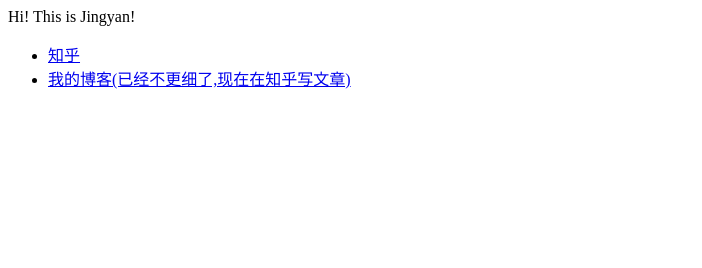
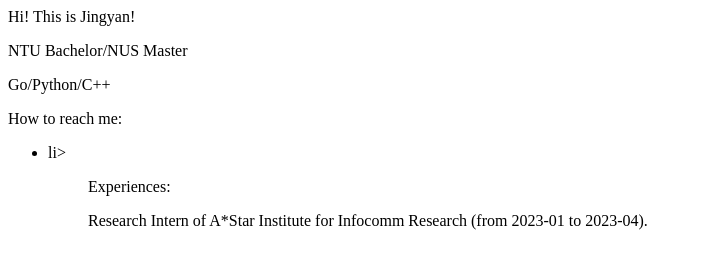
Before and after one commit to Jingyannnn/Jingyan.github.io, a plain HTML site: page index.html in a window 1280 px wide. Shown: the whole page, without its empty margins (0-702 px from the left). Drawn offline with Linux system fonts and the light colour scheme.

Commit message:
Update index.html

```diff
--- a/index.html
+++ b/index.html
@@ -1,7 +1,6 @@
 <p>Hi! This is Jingyan!</p>
-<p>
-
-<ul>
-  <li> <a href="https://www.zhihu.com/people/AJLoveChina">知乎</a> </li>
-  <li> <a href="http://hejie.nigeerhuo.com">我的博客(已经不更细了,现在在知乎写文章)</a> </li>
-</ul>
+<p>NTU Bachelor/NUS Master</p>
+<p>Go/Python/C++</p>
+<p>How to reach me:</p> <ul><li> <a href="wujingyan783@gmail.com"></a>li></li><ul>
+<p>Experiences:</p>
+<p>Research Intern of A*Star Institute for Infocomm Research  (from 2023-01 to 2023-04).</p>
```
